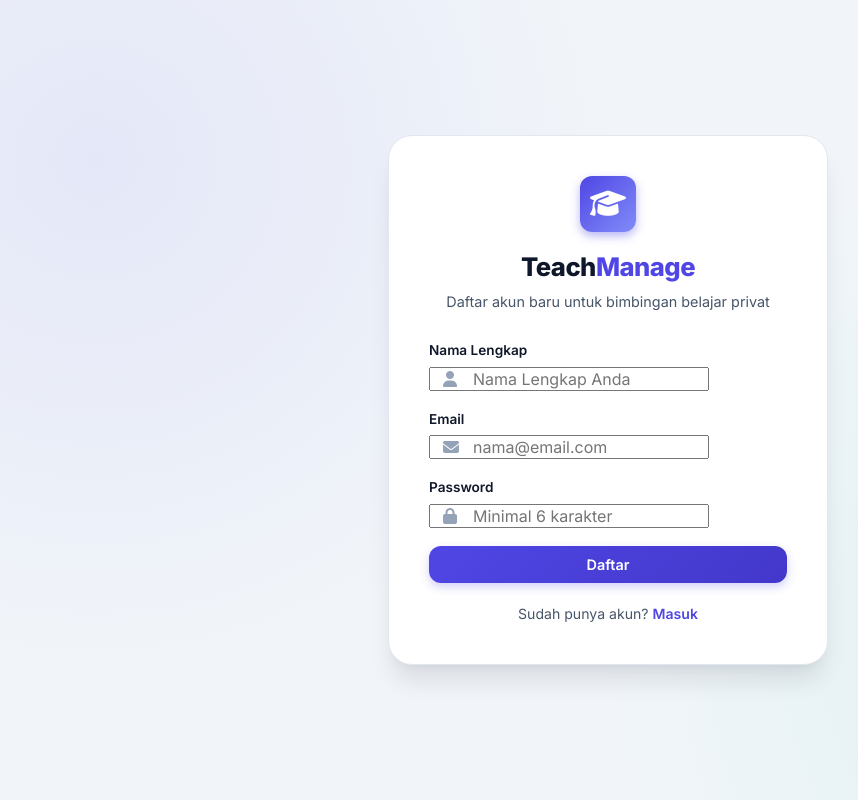
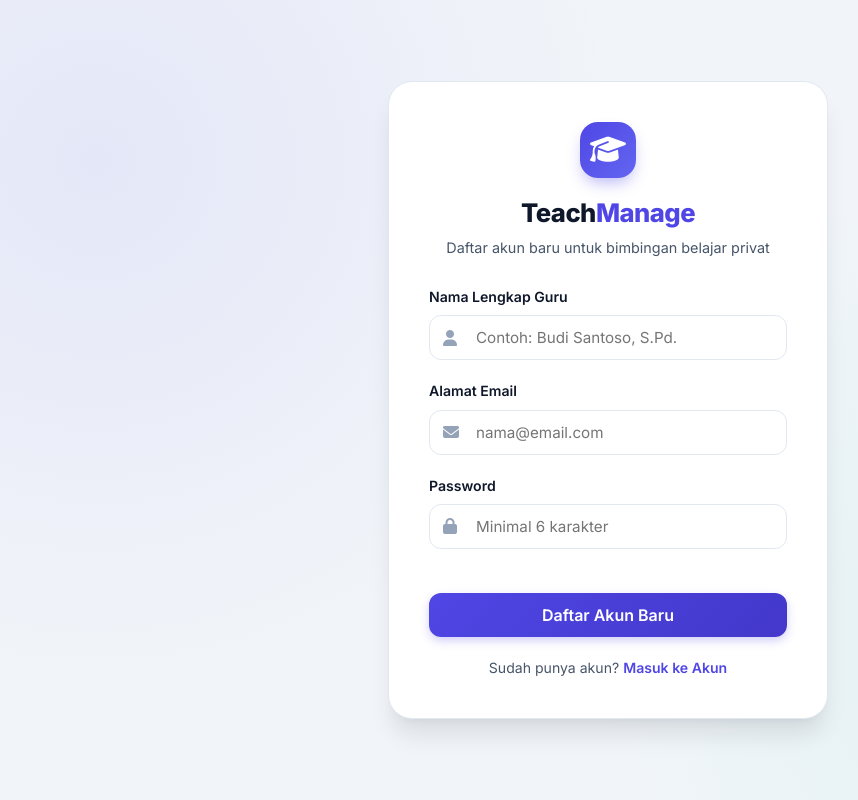
Before and after one commit to RefauRah/teach-manage, a website built with Vite: page web/index.html in a window 1280 px wide. Both pictures are taken after a click on the link "Daftar Sekarang". Shown: the whole page, without its empty margins (32-890 px from the left). Built offline with nearby package versions, Linux system fonts and the light colour scheme.

Commit message:
fix(ui): improve auth form input styling and full-width layout

```diff
--- a/web/css/style.css
+++ b/web/css/style.css
@@ -898,37 +898,61 @@ button {
 /* ==========================================================================
    FORMS & INPUTS
    ========================================================================== */
+/* ==========================================================================
+   FORMS & INPUTS
+   ========================================================================== */
 .form-group {
-  margin-bottom: 18px;
+  margin-bottom: 20px;
+  text-align: left;
 }
 
 .form-group label {
   display: block;
-  font-size: 0.85rem;
+  font-size: 0.88rem;
   font-weight: 600;
   color: var(--text-primary);
-  margin-bottom: 6px;
+  margin-bottom: 8px;
 }
 
+input[type="text"],
+input[type="email"],
+input[type="password"],
+input[type="tel"],
+input[type="number"],
+input[type="date"],
+input[type="time"],
+select,
+textarea,
 .form-control {
   width: 100%;
-  padding: 10px 14px;
+  padding: 12px 16px;
   background: var(--bg-card);
   border: 1.5px solid var(--border-color);
   border-radius: var(--radius-md);
   color: var(--text-primary);
-  font-size: 0.92rem;
+  font-size: 0.95rem;
   transition: var(--transition);
   outline: none;
+  display: block;
 }
 
+input[type="text"]:focus,
+input[type="email"]:focus,
+input[type="password"]:focus,
+input[type="tel"]:focus,
+input[type="number"]:focus,
+input[type="date"]:focus,
+input[type="time"]:focus,
+select:focus,
+textarea:focus,
 .form-control:focus {
   border-color: var(--primary);
-  box-shadow: 0 0 0 3px rgba(79, 70, 229, 0.12);
+  box-shadow: 0 0 0 3px rgba(79, 70, 229, 0.14);
+  background: #ffffff;
 }
 
 .form-control-sm {
-  padding: 6px 10px;
+  padding: 8px 12px;
   font-size: 0.85rem;
 }
 
@@ -969,6 +993,100 @@ button {
 }
 
 .checkbox-pill input:checked + span {
+  font-weight: 600;
+  color: var(--primary);
+}
+
+.input-wrapper {
+  position: relative;
+  width: 100%;
+  display: block;
+}
+
+.input-wrapper i {
+  position: absolute;
+  left: 16px;
+  top: 50%;
+  transform: translateY(-50%);
+  color: #94a3b8;
+  font-size: 1rem;
+  pointer-events: none;
+  z-index: 2;
+}
+
+.input-wrapper input {
+  padding-left: 46px !important;
+  width: 100% !important;
+}
+
+/* ==========================================================================
+   AUTH CARD
+   ========================================================================== */
+.auth-layout {
+  min-height: 100vh;
+  display: flex;
+  align-items: center;
+  justify-content: center;
+  background: radial-gradient(circle at 15% 20%, rgba(79, 70, 229, 0.08) 0%, transparent 40%),
+              radial-gradient(circle at 85% 80%, rgba(16, 185, 129, 0.08) 0%, transparent 40%),
+              #f8fafc;
+  padding: 24px;
+}
+
+.auth-card {
+  width: 100%;
+  max-width: 460px;
+  background: #ffffff;
+  border-radius: 24px;
+  border: 1px solid rgba(226, 232, 240, 0.8);
+  padding: 44px 36px;
+  box-shadow: 0 20px 40px -15px rgba(15, 23, 42, 0.08), 0 0 1px 1px rgba(15, 23, 42, 0.02);
+}
+
+.auth-header {
+  text-align: center;
+  margin-bottom: 32px;
+}
+
+.auth-logo {
+  width: 60px;
+  height: 60px;
+  margin: 0 auto 16px;
+  font-size: 1.8rem;
+  background: linear-gradient(135deg, #4f46e5, #6366f1);
+  border-radius: 18px;
+  display: flex;
+  align-items: center;
+  justify-content: center;
+  color: #ffffff;
+  box-shadow: 0 8px 16px -4px rgba(79, 70, 229, 0.4);
+}
+
+.auth-header h2 {
+  font-size: 1.75rem;
+  font-weight: 800;
+  letter-spacing: -0.03em;
+  color: #0f172a;
+}
+
+.auth-header h2 span {
+  color: var(--primary);
+}
+
+.auth-header p {
+  color: #64748b;
+  font-size: 0.92rem;
+  margin-top: 6px;
+}
+
+.auth-switch {
+  text-align: center;
+  margin-top: 24px;
+  font-size: 0.9rem;
+  color: var(--text-secondary);
+}
+
+.auth-switch a {
   font-weight: 600;
   color: var(--primary);
 }
--- a/web/index.html
+++ b/web/index.html
@@ -111,10 +111,10 @@
             <!-- Login Form -->
             <form id="login-form" class="auth-form">
                 <div class="form-group">
-                    <label for="login-email">Email</label>
+                    <label for="login-email">Alamat Email</label>
                     <div class="input-wrapper">
                         <i class="fa-solid fa-envelope"></i>
-                        <input type="email" id="login-email" placeholder="nama@email.com" required>
+                        <input type="email" id="login-email" class="form-control" placeholder="nama@email.com" required autocomplete="email">
                     </div>
                 </div>
 
@@ -122,11 +122,11 @@
                     <label for="login-password">Password</label>
                     <div class="input-wrapper">
                         <i class="fa-solid fa-lock"></i>
-                        <input type="password" id="login-password" placeholder="••••••••" required>
+                        <input type="password" id="login-password" class="form-control" placeholder="••••••••" required autocomplete="current-password">
                     </div>
                 </div>
 
-                <button type="submit" class="btn btn-primary btn-block">Masuk</button>
+                <button type="submit" class="btn btn-primary btn-block btn-lg" style="margin-top: 24px;">Masuk ke Akun</button>
 
                 <p class="auth-switch">Belum punya akun? <a href="#" id="switch-to-register">Daftar Sekarang</a></p>
             </form>
@@ -134,18 +134,18 @@
             <!-- Register Form -->
             <form id="register-form" class="auth-form hidden">
                 <div class="form-group">
-                    <label for="register-name">Nama Lengkap</label>
+                    <label for="register-name">Nama Lengkap Guru</label>
                     <div class="input-wrapper">
                         <i class="fa-solid fa-user"></i>
-                        <input type="text" id="register-name" placeholder="Nama Lengkap Anda" required>
+                        <input type="text" id="register-name" class="form-control" placeholder="Contoh: Budi Santoso, S.Pd." required autocomplete="name">
                     </div>
                 </div>
 
                 <div class="form-group">
-                    <label for="register-email">Email</label>
+                    <label for="register-email">Alamat Email</label>
                     <div class="input-wrapper">
                         <i class="fa-solid fa-envelope"></i>
-                        <input type="email" id="register-email" placeholder="nama@email.com" required>
+                        <input type="email" id="register-email" class="form-control" placeholder="nama@email.com" required autocomplete="email">
                     </div>
                 </div>
 
@@ -153,13 +153,13 @@
                     <label for="register-password">Password</label>
                     <div class="input-wrapper">
                         <i class="fa-solid fa-lock"></i>
-                        <input type="password" id="register-password" placeholder="Minimal 6 karakter" required minlength="6">
+                        <input type="password" id="register-password" class="form-control" placeholder="Minimal 6 karakter" required minlength="6" autocomplete="new-password">
                     </div>
                 </div>
 
-                <button type="submit" class="btn btn-primary btn-block">Daftar</button>
+                <button type="submit" class="btn btn-primary btn-block btn-lg" style="margin-top: 24px;">Daftar Akun Baru</button>
 
-                <p class="auth-switch">Sudah punya akun? <a href="#" id="switch-to-login">Masuk</a></p>
+                <p class="auth-switch">Sudah punya akun? <a href="#" id="switch-to-login">Masuk ke Akun</a></p>
             </form>
         </div>
     </div>
```
